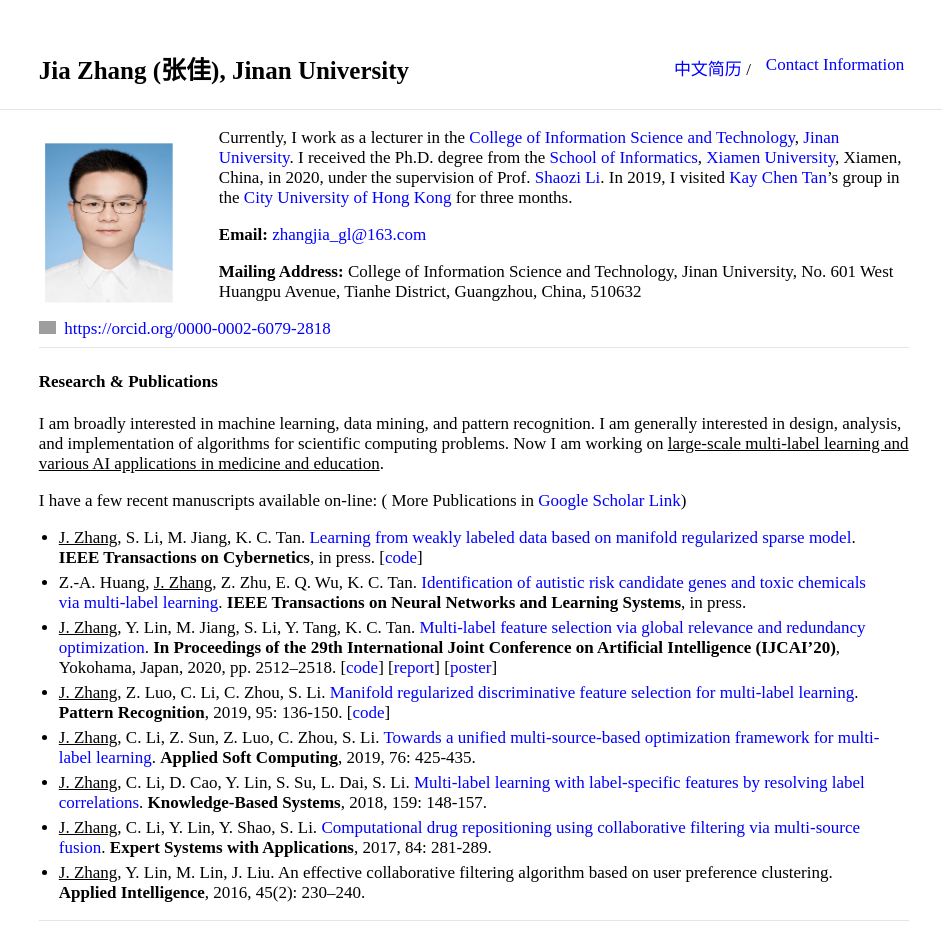
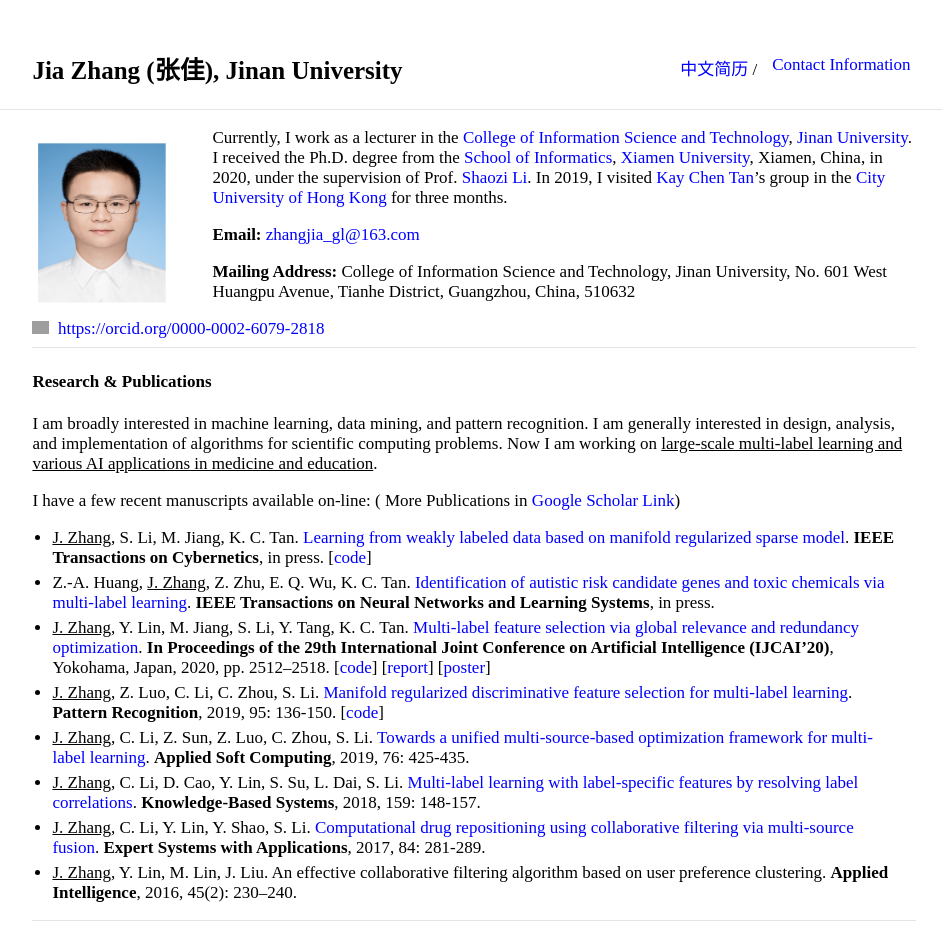
Before and after one commit to jiazhang-ml/jiazhang-ml.github.io, a Jekyll site: the page built from index.md, in a window 1280 px wide. Shown: the top 946 px of the page, without its empty margins (166-1108 px from the left). Built offline with Jekyll 4.4.1, drawn with Linux system fonts in a browser that asks for light colours; grey boxes are pictures that could not be loaded.

Commit message:
Update _style.scss

```diff
--- a/_sass/_style.scss
+++ b/_sass/_style.scss
@@ -68,7 +68,7 @@ hr {
 /* Divs */
 
 .container {
-    max-width: 68%;
+    max-width: 69%;
     margin: auto;
 
 }
```
